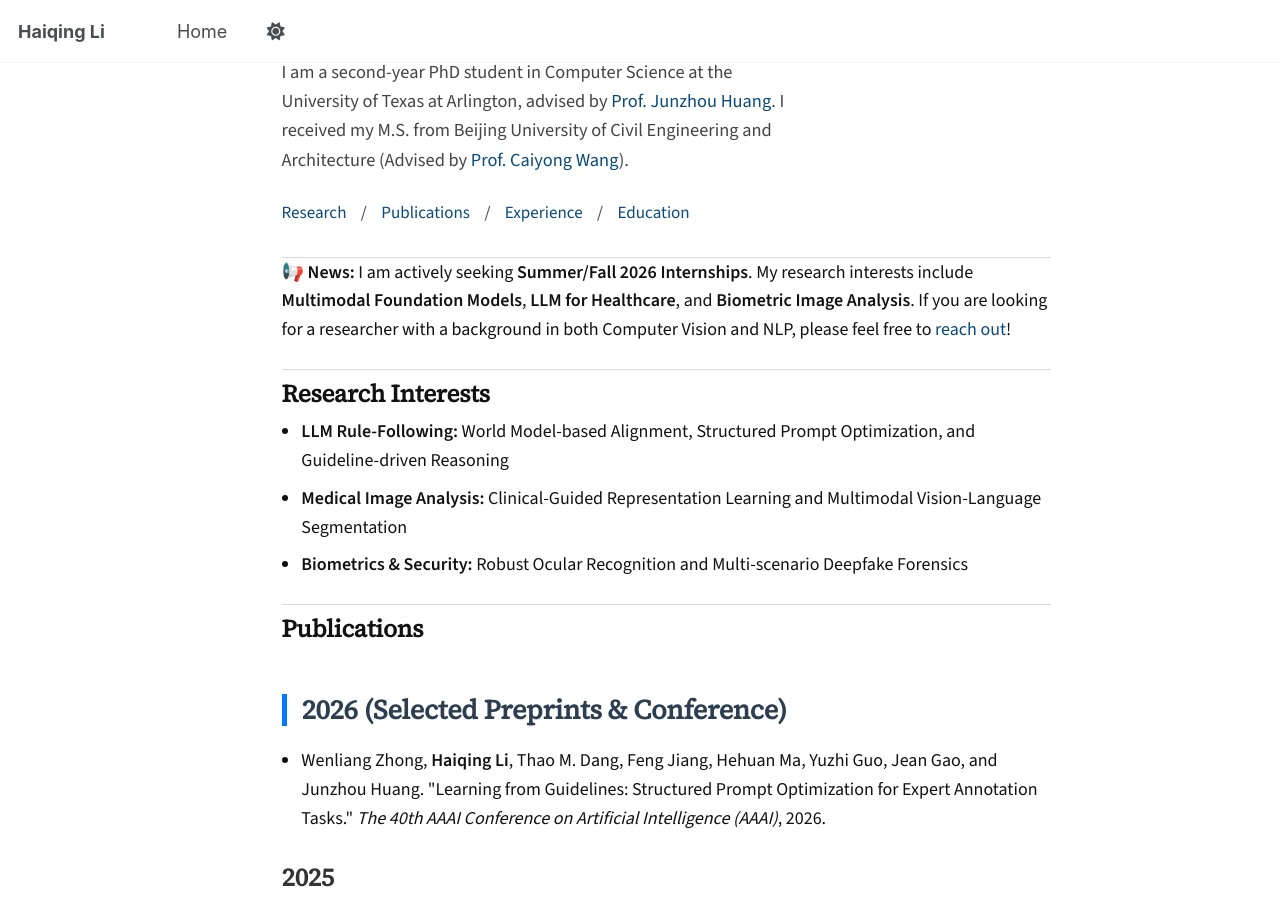
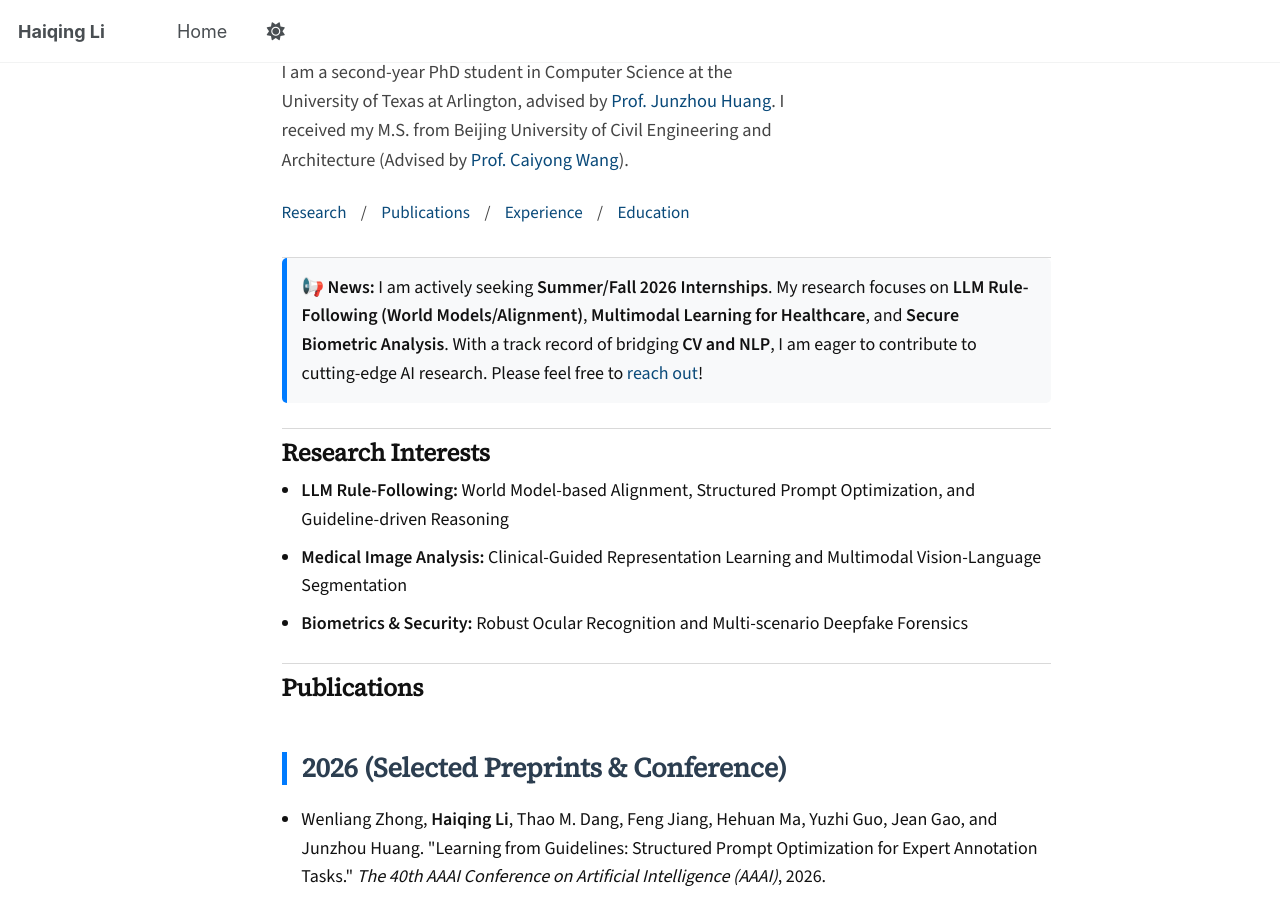
Before and after one commit to lhqqq/lhqqq.github.io, a Jekyll site: the page built from _pages/about.md, in a window 1280 px wide and 900 px high, scrolled down 321 px. Built offline with Jekyll 4.4.1, drawn with Linux system fonts in a browser that asks for light colours; a script that is not in the unit is left out.

Commit message:
Revise internship and research interests section
Updated internship seeking message and research focus.

```diff
--- a/_pages/about.md
+++ b/_pages/about.md
@@ -48,13 +48,14 @@ redirect_from:
     </div>
   </section>
 <div class="seeking-news">
-  <p>
-    <strong>📢 News:</strong> I am actively seeking <strong>Summer/Fall 2026 Internships</strong>.
-    My research interests include <strong>Multimodal Foundation Models</strong>,
-    <strong>LLM for Healthcare</strong>, and <strong>Biometric Image Analysis</strong>.
-    If you are looking for a researcher with a background in both Computer Vision and NLP,
-    please feel free to <a href="hxl9110@mavs.uta.edu">reach out</a>!
-  </p>
+<p style="background-color: #f8f9fa; border-left: 5px solid #007bff; padding: 15px; border-radius: 5px;">
+  <strong>📢 News:</strong> I am actively seeking <strong>Summer/Fall 2026 Internships</strong>.
+  My research focuses on <strong>LLM Rule-Following (World Models/Alignment)</strong>,
+  <strong>Multimodal Learning for Healthcare</strong>, and <strong>Secure Biometric Analysis</strong>.
+  With a track record of bridging <strong>CV and NLP</strong>,
+  I am eager to contribute to cutting-edge AI research.
+  Please feel free to <a href="mailto:hxl9110@mavs.uta.edu">reach out</a>!
+</p>
 </div>
 <section id="research">
   <h3 class="section-title">Research Interests</h3>
```
